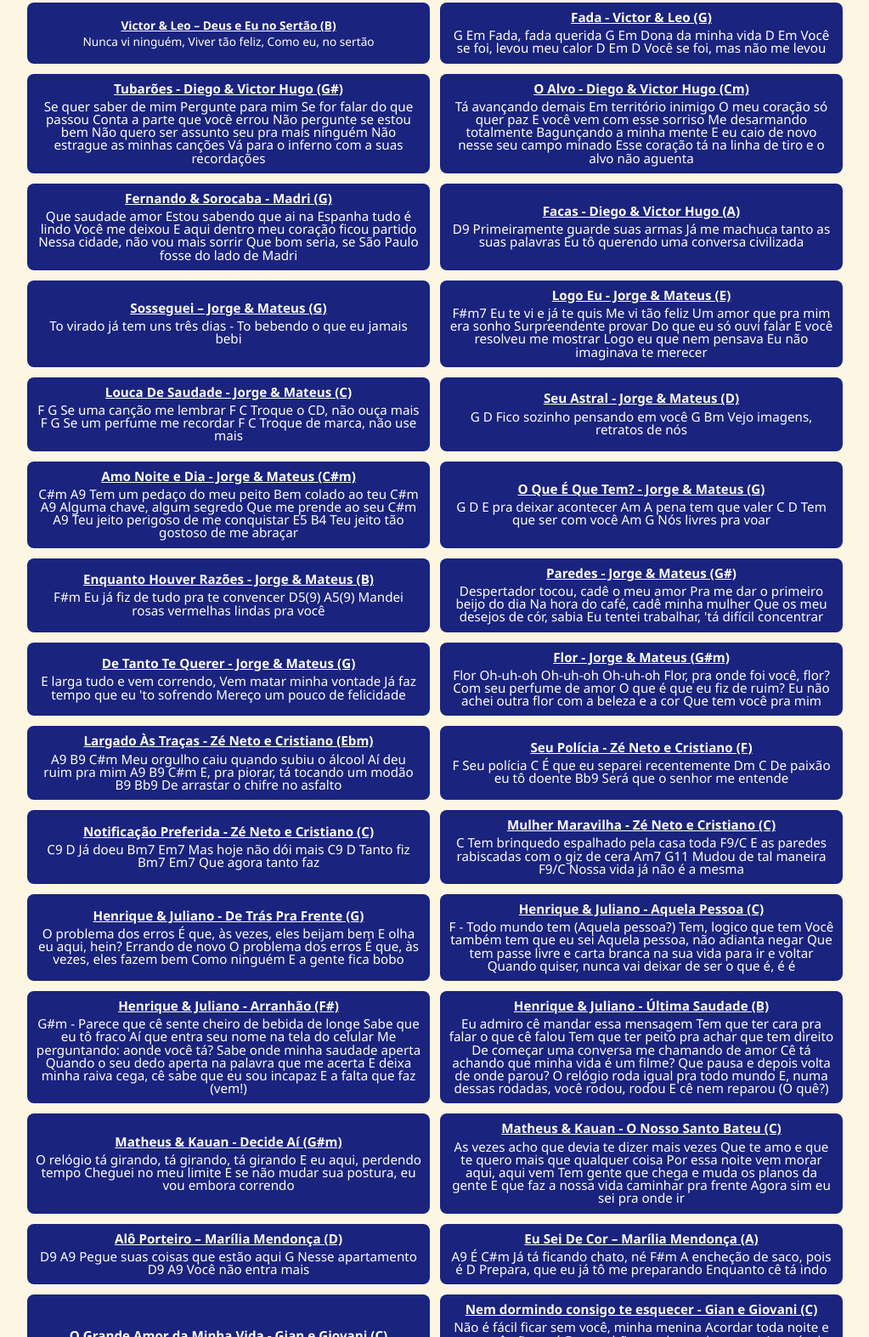
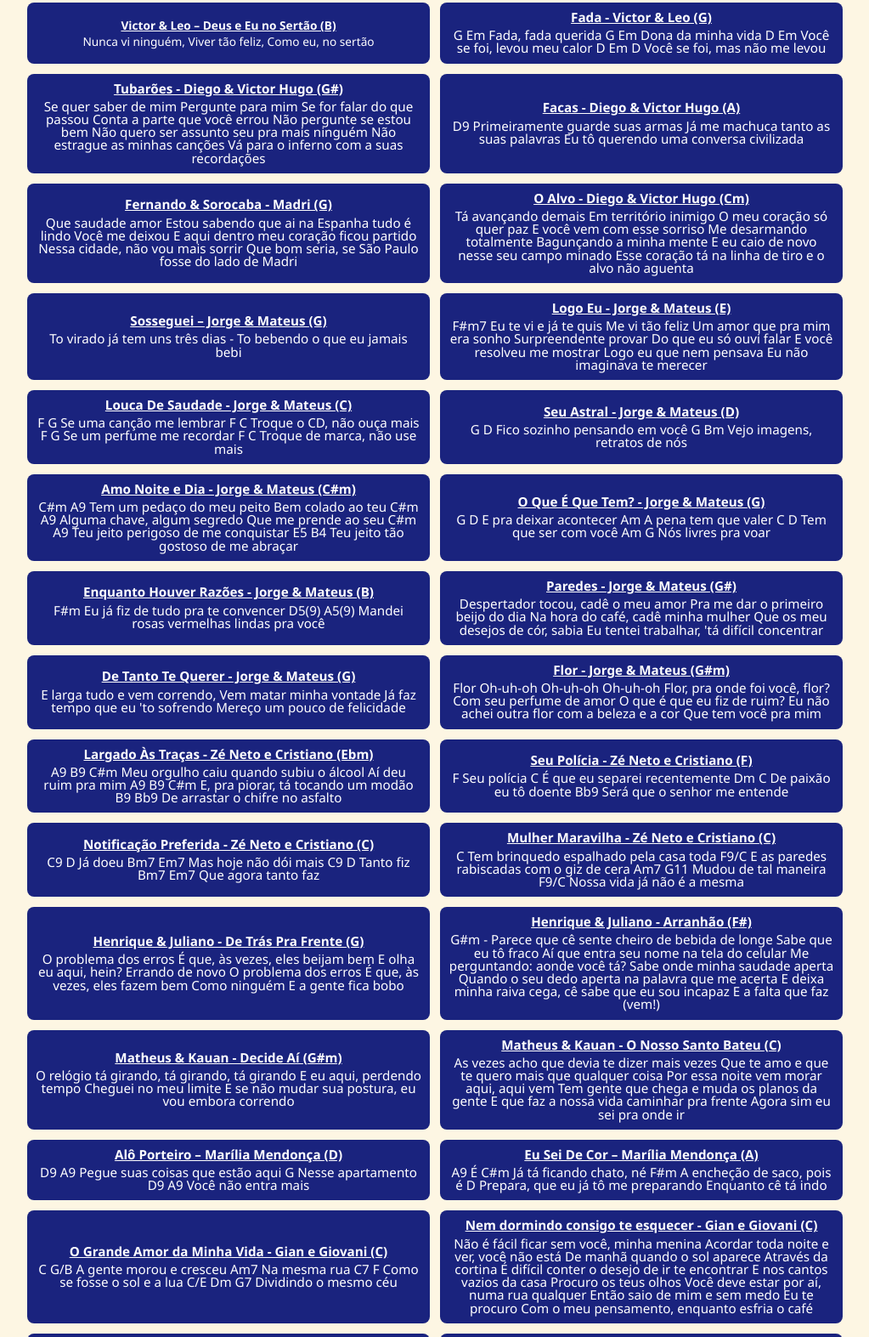
Before and after one commit to vinidiassantos/songs, a plain HTML site: page sertanejo.html in a window 1280 px wide. Shown: the part 131-1704 px from the top of the page at 85% size, without its empty margins (128-1151 px from the left). Drawn offline with Linux system fonts and the light colour scheme.

Commit message:
Update sertanejo.html

```diff
--- a/sertanejo.html
+++ b/sertanejo.html
@@ -32,25 +32,24 @@
     </div>
 
     <div class="song-button">
-      <div class="title"><strong><u>O Alvo - Diego & Victor Hugo (Cm)</u></strong></div>
-      <div class="details">Tá avançando demais Em território inimigo O meu coração só quer paz E você vem com esse sorriso Me desarmando totalmente Bagunçando a minha mente E eu caio de novo nesse seu campo minado Esse coração tá na linha de tiro e o alvo não aguenta</div>
+      <div class="title"><strong><u>Facas - Diego & Victor Hugo (A)</u></strong></div>
+      <div class="details"> D9 Primeiramente guarde suas armas Já me machuca tanto as suas palavras Eu tô querendo uma conversa civilizada</div>
     </div>
-
 
     <div class="song-button">
       <div class="title"><strong><u>Fernando & Sorocaba - Madri (G)</u></strong></div>
       <div class="details">Que saudade amor Estou sabendo que ai na Espanha tudo é lindo Você me deixou E aqui dentro meu coração ficou partido Nessa cidade, não vou mais sorrir Que bom seria, se São Paulo fosse do lado de Madri</div>
     </div>
 
+    <div class="song-button">
+      <div class="title"><strong><u>O Alvo - Diego & Victor Hugo (Cm)</u></strong></div>
+      <div class="details">Tá avançando demais Em território inimigo O meu coração só quer paz E você vem com esse sorriso Me desarmando totalmente Bagunçando a minha mente E eu caio de novo nesse seu campo minado Esse coração tá na linha de tiro e o alvo não aguenta</div>
+    </div>
+
     <!--div class="song-button">
       <div class="title"><strong><u>Moreninha Linda (G)</u></strong></div>
       <div class="details">Moreninha linda se tu soubesse D O quanto padece quem tem amor C G Talvez não farias o que faz agora D  C G Quem te adora não tem valor</div>
     </div-->
-
-    <div class="song-button">
-      <div class="title"><strong><u>Facas - Diego & Victor Hugo (A)</u></strong></div>
-      <div class="details"> D9 Primeiramente guarde suas armas Já me machuca tanto as suas palavras Eu tô querendo uma conversa civilizada</div>
-    </div>
 
     <div class="song-button">
       <div class="title"><strong><u>Sosseguei – Jorge & Mateus (G)</u></strong></div>
@@ -127,20 +126,20 @@
       <div class="details">O problema dos erros É que, às vezes, eles beijam bem E olha eu aqui, hein? Errando de novo O problema dos erros É que, às vezes, eles fazem bem Como ninguém E a gente fica bobo</div>
     </div>
 
-    <div class="song-button">
+    <!--div class="song-button">
       <div class="title"><strong><u>Henrique & Juliano - Aquela Pessoa (C)</u></strong></div>
       <div class="details">F - Todo mundo tem (Aquela pessoa?) Tem, logico que tem Você também tem que eu sei Aquela pessoa, não adianta negar Que tem passe livre e carta branca na sua vida para ir e voltar Quando quiser, nunca vai deixar de ser o que é, é é</div>
-    </div>
+    </div-->
 
     <div class="song-button">
       <div class="title"><strong><u>Henrique & Juliano - Arranhão (F#)</u></strong></div>
       <div class="details">G#m - Parece que cê sente cheiro de bebida de longe Sabe que eu tô fraco Aí que entra seu nome na tela do celular Me perguntando: aonde você tá? Sabe onde minha saudade aperta Quando o seu dedo aperta na palavra que me acerta E deixa minha raiva cega, cê sabe que eu sou incapaz E a falta que faz (vem!)</div>
     </div>
 
-    <div class="song-button">
+    <!--div class="song-button">
       <div class="title"><strong><u>Henrique & Juliano - Última Saudade (B)</u></strong></div>
       <div class="details">Eu admiro cê mandar essa mensagem Tem que ter cara pra falar o que cê falou Tem que ter peito pra achar que tem direito De começar uma conversa me chamando de amor Cê tá achando que minha vida é um filme? Que pausa e depois volta de onde parou? O relógio roda igual pra todo mundo E, numa dessas rodadas, você rodou, rodou E cê nem reparou (O quê?)</div>
-    </div>
+    </div-->
 
     <div class="song-button">
       <div class="title"><strong><u>Matheus & Kauan - Decide Aí (G#m)</u></strong></div>
```
